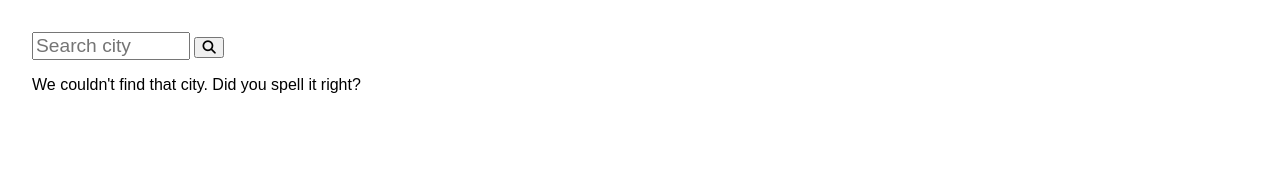
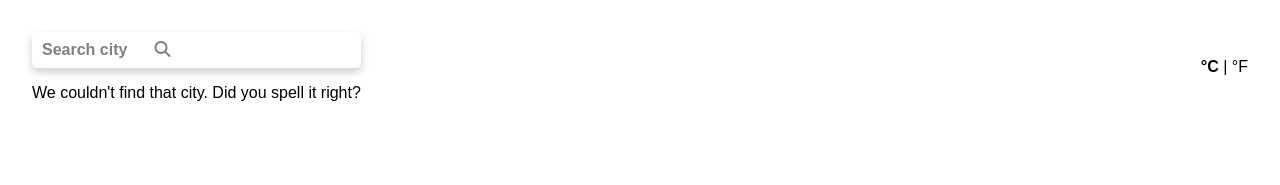
Before and after one commit to fpierrem/weather-app, a website built with webpack: page dist/index.html in a window 1280 px wide. Built offline with Linux system fonts and the light colour scheme; no server answers.

Commit message:
Search form styling

```diff
--- a/src/index.js
+++ b/src/index.js
@@ -39,7 +39,7 @@ function displayErrorMessage() {
 };
 
 function hideErrorMessage() {
-    messageArea.style.display = "block";
+    messageArea.style.display = "none";
     errorMessage.innerHTML = ""
 };
 
--- a/src/styles.css
+++ b/src/styles.css
@@ -18,22 +18,61 @@
     padding: 1rem;
 }
 
+.top-container {
+    display: flex;
+    flex-direction: row;
+    justify-content: space-between;
+    align-items: center;
+    padding: 1rem;
+}
+
 .search-container {
     display: flex;
     flex-direction: column;
     align-items:left;
     text-align:left;
     gap: 1rem;
-    padding: 1rem;
 }
 
-#search-field input {
-    font-size: larger;
+.search-field {
+    border-radius: 5px;
+    box-shadow: var(--shadow);
+    padding: 0.5rem;
+    background: white;
 }
 
-#search-field input[type="text"] {
-    width: 150px;
+.search-field > input, button {
+    color:grey;
+    font-size: 16px;
+    font-weight: bold;
+    border: none;
     outline: none;
+}
+
+.search-field > input {
+    width: 100px;
+}
+
+.search-field > input::placeholder {
+    color:grey;
+}
+
+.search-field > button {
+    background: transparent;
+    cursor: pointer;
+}
+
+.message-area {
+    display: none;
+}
+
+.unit-button {
+    font-size: 16px;
+    cursor: pointer;
+}
+
+.unit-button.selected {
+    font-weight:bold;
 }
 
 .city-info-container {
@@ -97,9 +136,8 @@
     justify-content: space-evenly;
     flex-wrap: wrap;
     text-align: center;
-    padding:1rem;
-    border : 1px solid white;
-    border-radius: 10px;
+    padding:2rem;
+    border-top : 1px solid white;
     margin-top: 2rem;
 }
 
```
Also changed, not shown: dist/bundle.js, dist/index.html.
